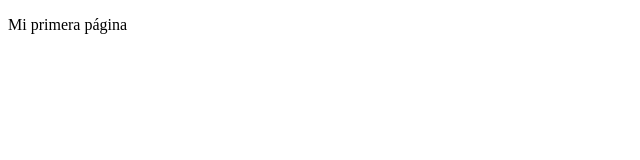
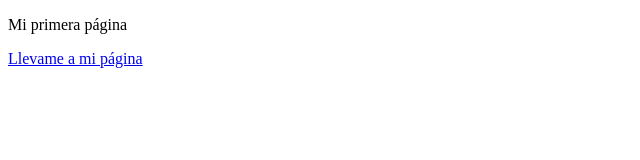
Before and after one commit to DavidG1981/HTML, a plain HTML site: page index.html in a window 1280 px wide. Shown: the whole page, without its empty margins (0-640 px from the left). Drawn offline with Linux system fonts and the light colour scheme.

Commit message:
link a mi página

```diff
--- a/index.html
+++ b/index.html
@@ -9,6 +9,7 @@
 <body>
 
     <p>Mi primera página</p>
+    <a href="DavidG.html"> Llevame a mi página</a>
 
 </body>
 </html>
```
